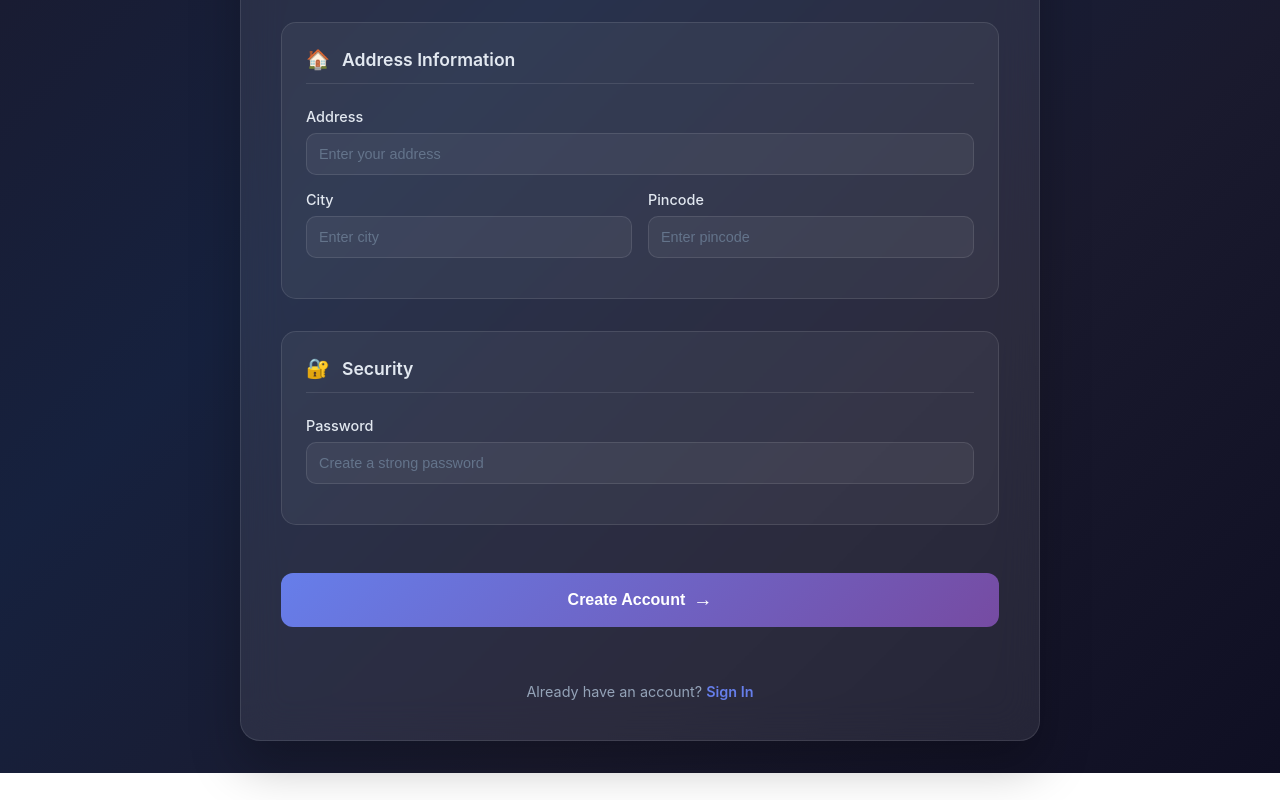
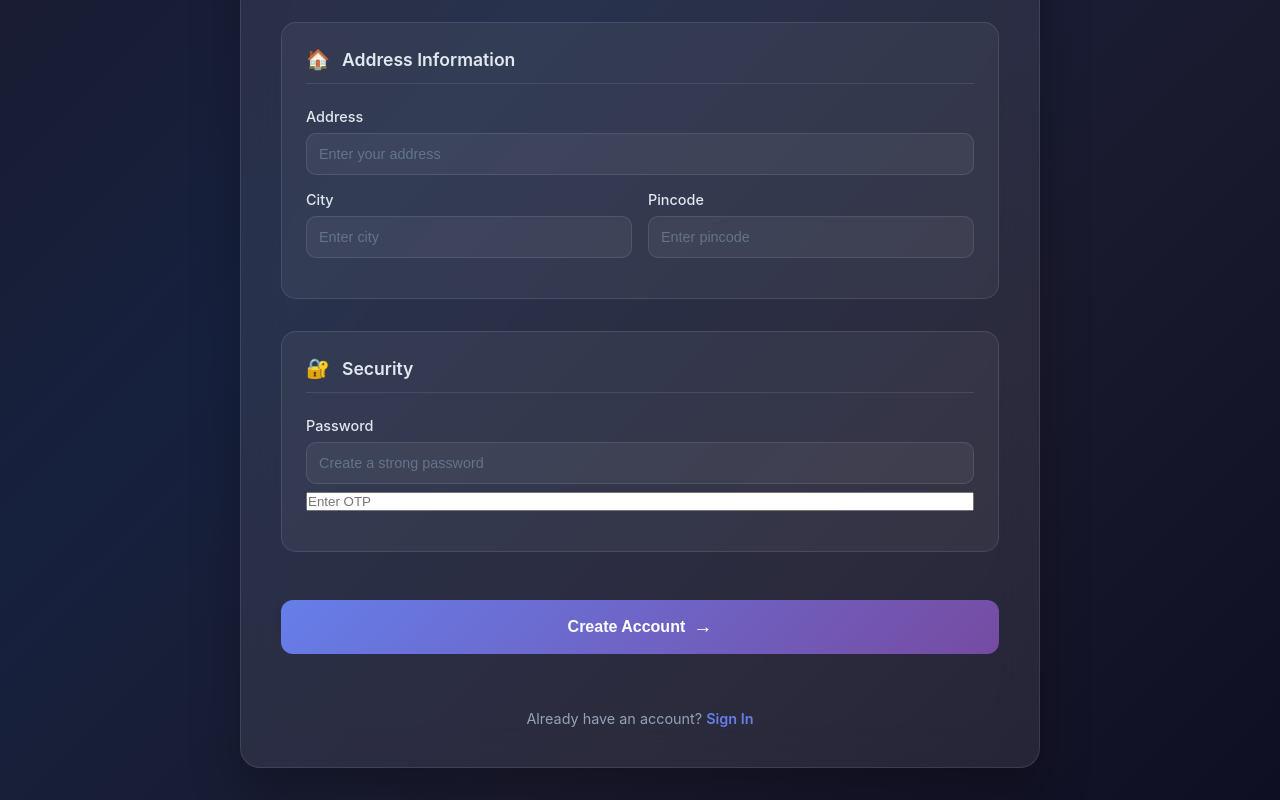
Before and after one commit to parthsinh-github/ERP, a React (Vite) app: page /signup in a window 1280 px wide. Shown: the part 959-1759 px from the top of the page. Before the commit the page ends 1732 px from the top, so only its background shows below. Built offline with nearby package versions, Linux system fonts and the light colour scheme.

Commit message:
Updad Singup

```diff
--- a/src/components/auth/Signup.jsx
+++ b/src/components/auth/Signup.jsx
@@ -27,6 +27,9 @@ const Signup = () => {
     const { loading } = useSelector((state) => state.auth);
     const dispatch = useDispatch();
     const navigate = useNavigate();
+    // 🔼 Add at the top inside your component
+const [otp, setOtp] = useState('');
+
 
     const handleChange = (e) => {
       const { name, value } = e.target;
@@ -38,16 +41,66 @@ const Signup = () => {
       setInput(prev => ({ ...prev, role: value, secretKey: '' }));
     };
 
+    const handleSendOtp = async (email) => {
+    try {
+      const res = await fetch(`${USER_API_END_POINT}/send-otp`, {
+        method: "POST",
+        headers: {
+          "Content-Type": "application/json",
+        },
+        body: JSON.stringify({ email }),
+      });
+
+      const data = await res.json();
+      if (!res.ok) throw new Error(data.message || "Failed to send OTP");
+      alert("OTP sent!");
+    } catch (err) {
+      console.error("Error sending OTP:", err.message);
+    }
+  };
+  // ✅ Declare this FIRST
+  const handleVerifyOtp = async (email, otp) => {
+    try {
+      const res = await fetch(`${USER_API_END_POINT}/verify-otp`, {
+        method: "POST",
+        headers: {
+          "Content-Type": "application/json",
+        },
+        body: JSON.stringify({ email, otp }),
+      });
+
+      const data = await res.json();
+      if (!res.ok) throw new Error(data.message || "OTP verification failed");
+
+      return true;
+    } catch (err) {
+      console.error("OTP verification error:", err.message);
+      return false;
+    }
+  };
+
+
+
+
+
     const submitHandler = async (e) => {
       e.preventDefault();
+
 
       if (!input.gender) return toast.error('Gender is required');
 
       if ((input.role === 'admin' || input.role === 'faculty') && !input.secretKey) {
         return toast.error('Secret key is required for admin/faculty');
       }
+     const isOtpVerified = await handleVerifyOtp(input.email, otp);
+      if (!isOtpVerified) {
+        alert("OTP verification failed");
+        return;
+      }
+
 
     try {
+
     dispatch(setLoading(true));
 
     const res = await fetch(`${USER_API_END_POINT}/register`, {
@@ -355,6 +408,13 @@ const Signup = () => {
                       onChange={handleChange}
                       required
                       className="form-input"
+                    />
+                    <input
+  type="text"
+  name="otp"
+  value={otp}
+  onChange={(e) => setOtp(e.target.value)}
+  placeholder="Enter OTP"
 />
                   </div>
                 </div>
```
Lines whose indentation alone changed are shown as unchanged.
